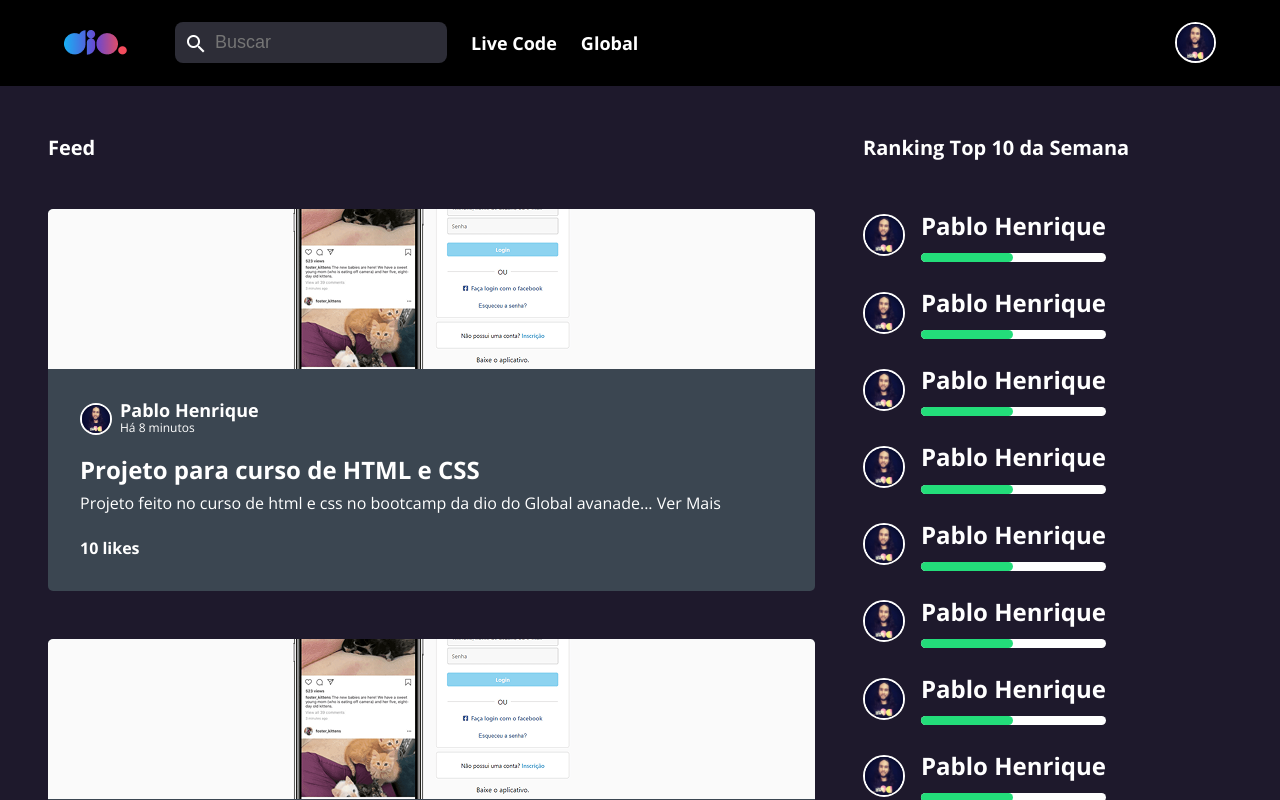
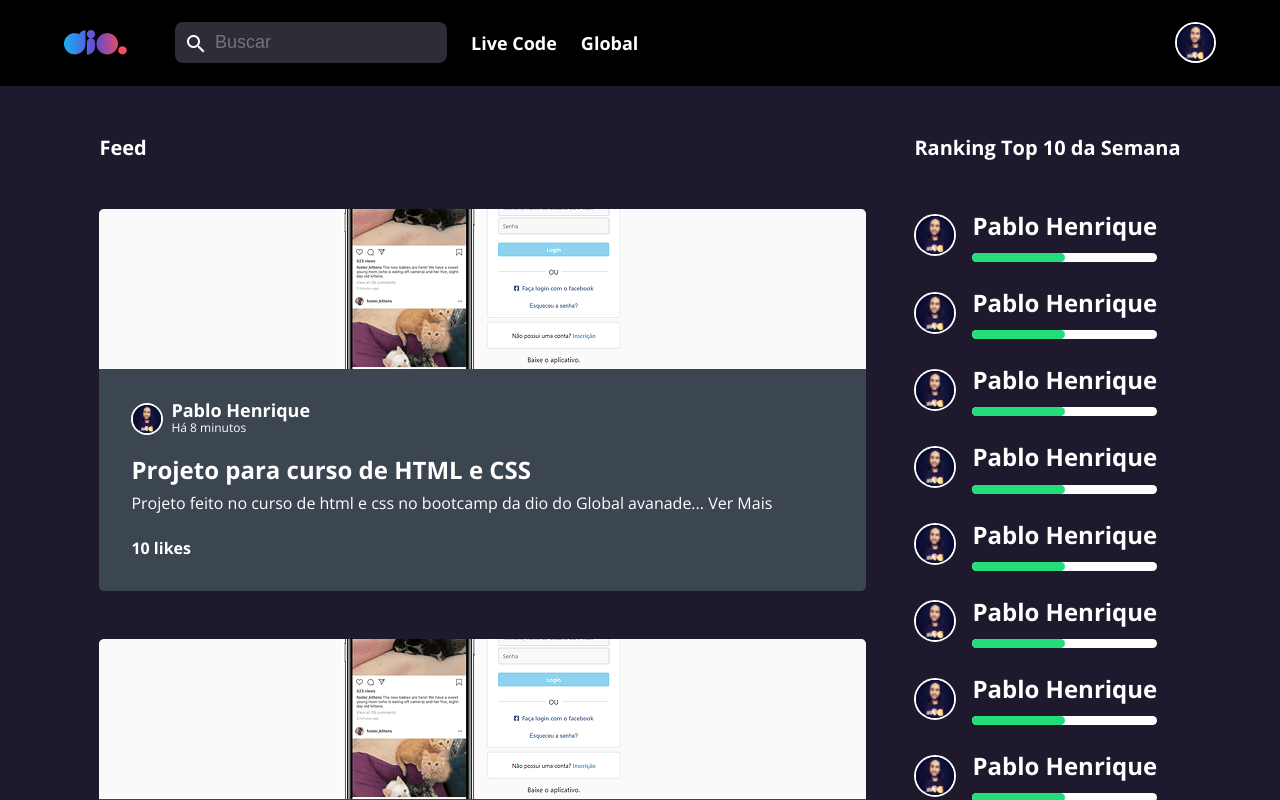
Before and after one commit to rochamariza/dio-clone-react, a React (Create React App) app: page /login in a window 1280 px wide. Both pictures are taken after typing "name@example.com", "Sample123" into the empty fields and a click on the button "Entrar". Shown: the top 800 px of the page. Built offline with nearby package versions, Linux system fonts and the light colour scheme.

Commit message:
Update alinhamento de feed

```diff
--- a/src/components/home-autenticado/home-autenticado.module.css
+++ b/src/components/home-autenticado/home-autenticado.module.css
@@ -2,8 +2,9 @@
     margin: 3rem;
     display: grid;
     grid-template-columns: repeat(2, auto);
-    justify-content: flex-start;
+    justify-content: center;
     gap: 3rem;
+    align-self: start;
 }
 .feed h1, .top h1{
     text-align: left;
```
